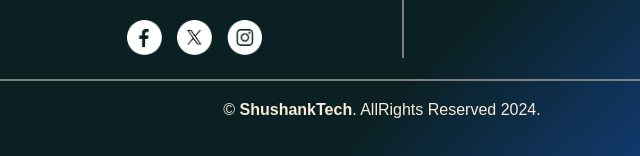
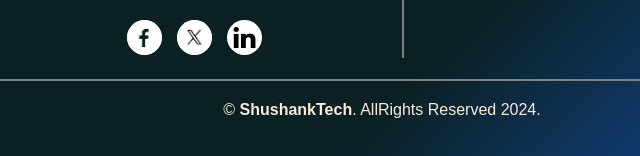
Before and after one commit to RajaNareshPandugayala/ShushankTech, a plain HTML site: page index.html in a window 1280 px wide. Shown: the part 4691-4847 px from the top of the page, 258-898 px from the left. Drawn offline with Linux system fonts and the light colour scheme.

Commit message:
first commit

```diff
--- a/index.html
+++ b/index.html
@@ -406,7 +406,7 @@
                             <a href="https://twitter.com/ShushankTech" target="_blank"><img
                                     src="footer_image_twitter.webp" alt="twitterImage"></a>
                             <a href="https://www.linkedin.com/company/shushank-technology-solutions/"
-                                target="_blank"><img src="footer_image_instagram.webp" alt="instagramImage"></a>
+                                target="_blank"><img src="footer_image_linkedin.webp" alt="instagramImage"></a>
                         </div>
                     </div>
                     <hr class="footer_box_content_list_hr">
--- a/style.css
+++ b/style.css
@@ -1260,6 +1260,8 @@ a:hover {
 
 .footer_box_content1_images img {
     width: 35px;
+    background-color: white;
+    border-radius: 50%;
 }
 
 .footer_box_content1_images img:hover {
```
Also changed, not shown: contact_us.html (+1 -1 lines), footer_image_linkedin.webp (added).
